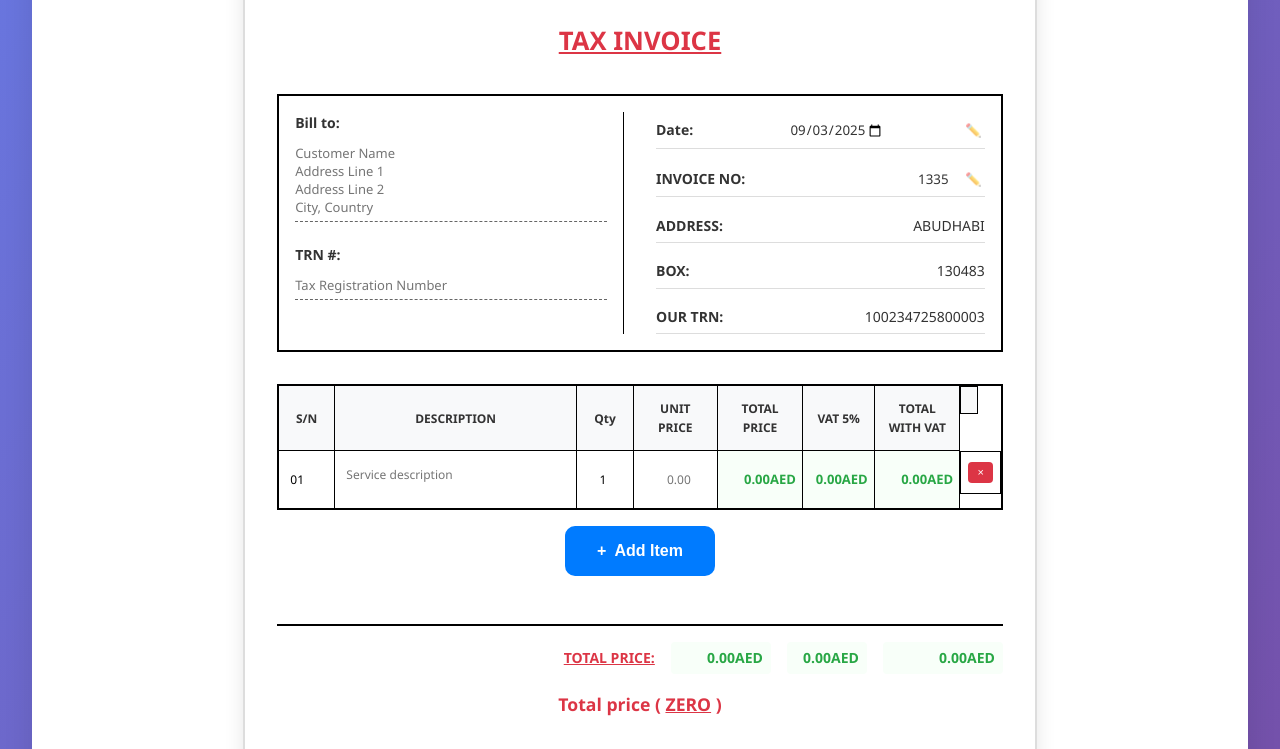
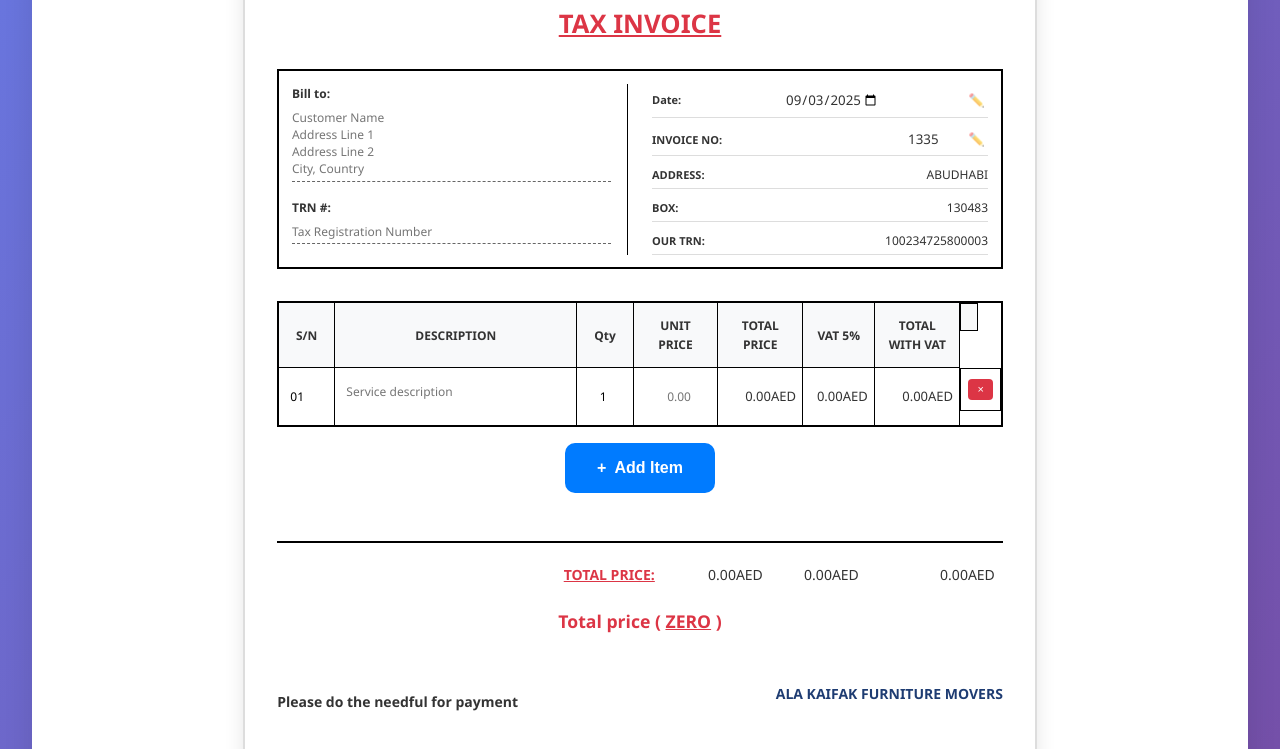
Before and after one commit to alakefakcomp/alakefak-invoices, a plain HTML site: page index.html in a window 1280 px wide. Shown: the part 483-1232 px from the top of the page. Drawn offline with nearby package versions, Linux system fonts and the light colour scheme.

Commit message:
Improve invoice layout: Remove 'مؤسسة وطنية', reduce invoice details area height, improve boldness, auto-adjust table size for 4+ items

```diff
--- a/index.html
+++ b/index.html
@@ -20,7 +20,7 @@
                     </div>
                     <div class="company-name">
                         <h1>Ala Kaifak Furniture Movers</h1>
-                        <p class="arabic-subtitle">مؤسسة علي كيفك لنقل الاثاث - مؤسسة وطنية</p>
+                        <p class="arabic-subtitle">مؤسسة علي كيفك لنقل الاثاث</p>
                     </div>
                 </div>
                 <div class="sync-status">
@@ -102,7 +102,6 @@
                                 <div class="header-left">
                                     <div class="arabic-header">
                                         <h2>مؤسسة علي كيفك لنقل الاثاث</h2>
-                                        <p>مؤسسة وطنية</p>
                                     </div>
                                 </div>
                                 <div class="header-center">
--- a/script.js
+++ b/script.js
@@ -903,15 +903,46 @@
     function adjustForPrint() {
         const itemCount = elements.itemsTable ? elements.itemsTable.children.length : 0;
         const invoiceDoc = document.getElementById('invoice-document');
+        const invoiceTable = document.getElementById('items-table');
 
-        if (!invoiceDoc) return;
+        if (!invoiceDoc || !invoiceTable) return;
 
-        // Scale document based on content to ensure single page
+        // Adjust table styling based on item count
+        if (itemCount >= 4) {
+            invoiceTable.style.fontSize = '11px';
+
+            // Reduce padding for table cells when there are many items
+            const cells = invoiceTable.querySelectorAll('th, td');
+            cells.forEach(cell => {
+                if (itemCount >= 4 && itemCount < 8) {
+                    cell.style.padding = '0.4rem 0.3rem';
+                } else if (itemCount >= 8) {
+                    cell.style.padding = '0.3rem 0.2rem';
+                }
+            });
+
+            // Reduce row height for description inputs
+            const descInputs = invoiceTable.querySelectorAll('.description-input');
+            descInputs.forEach(input => {
+                if (itemCount >= 4) {
+                    input.style.minHeight = '1.5rem';
+                    input.style.maxHeight = '3rem';
+                }
+            });
+        } else {
+            // Reset to default styling
+            invoiceTable.style.fontSize = '13px';
+            const cells = invoiceTable.querySelectorAll('th, td');
+            cells.forEach(cell => {
+                cell.style.padding = '';
+            });
+        }
+
+        // Scale entire document if necessary
         let scale = 1;
-        if (itemCount > 8) scale = 0.95;
-        if (itemCount > 12) scale = 0.9;
-        if (itemCount > 16) scale = 0.85;
-        if (itemCount > 20) scale = 0.8;
+        if (itemCount > 10) scale = 0.95;
+        if (itemCount > 15) scale = 0.9;
+        if (itemCount > 20) scale = 0.85;
 
         invoiceDoc.style.transformOrigin = 'top left';
         invoiceDoc.style.transform = `scale(${scale})`;
--- a/styles.css
+++ b/styles.css
@@ -315,10 +315,10 @@
 .invoice-details-grid {
     display: grid;
     grid-template-columns: 1fr 1fr;
-    gap: 2rem;
-    margin: 2rem 0;
+    gap: 1.5rem;
+    margin: 1rem 0;
     border: 2px solid #000;
-    padding: 1rem;
+    padding: 0.8rem;
 }
 
 .customer-details {
@@ -327,13 +327,14 @@
 }
 
 .detail-group {
-    margin-bottom: 1rem;
+    margin-bottom: 0.6rem;
 }
 
 .detail-group label {
     font-weight: bold;
     display: block;
-    margin-bottom: 0.3rem;
+    margin-bottom: 0.2rem;
+    font-size: 12px;
 }
 
 .detail-group textarea,
@@ -341,9 +342,9 @@
     width: 100%;
     border: none;
     border-bottom: 1px dashed #666;
-    padding: 0.3rem 0;
+    padding: 0.2rem 0;
     font-family: inherit;
-    font-size: 13px;
+    font-size: 12px;
     background: transparent;
     resize: none;
 }
@@ -351,19 +352,26 @@
 .invoice-meta {
     display: flex;
     flex-direction: column;
-    gap: 0.8rem;
+    gap: 0.4rem;
 }
 
 .meta-row {
     display: flex;
     justify-content: space-between;
     align-items: center;
-    padding: 0.3rem 0;
+    padding: 0.2rem 0;
     border-bottom: 1px solid #ddd;
+    font-size: 12px;
 }
 
 .meta-row label {
     font-weight: bold;
+    color: #333;
+    font-size: 11px;
+}
+
+.meta-row span {
+    font-weight: normal;
     color: #333;
 }
 
@@ -449,10 +457,10 @@
 
 .calculated-cell {
     text-align: right;
-    font-weight: 600;
-    color: #28a745;
+    font-weight: normal;
+    color: #333;
     padding: 0.6rem;
-    background: #f8fff9;
+    background: transparent;
 }
 
 .remove-item-btn {
@@ -527,10 +535,10 @@
 
 .total-amount, .total-vat, .total-with-vat {
     text-align: right;
-    color: #28a745;
-    font-weight: bold;
+    color: #333;
+    font-weight: normal;
     padding: 0.3rem 0.5rem;
-    background: #f8fff9;
+    background: transparent;
     border-radius: 4px;
 }
 
```
